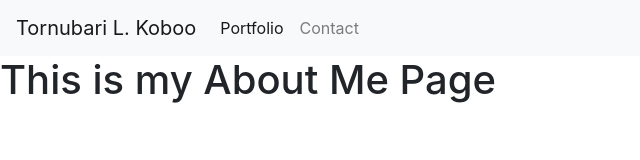
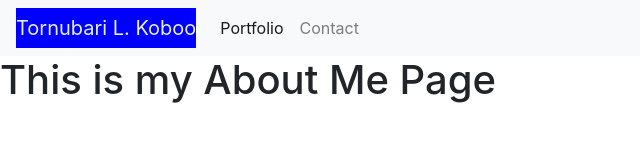
Before and after one commit to TornubariKoboo/Responsive_Portfolio, a plain HTML site: page index.html in a window 1280 px wide. Shown: the whole page, without its empty margins (0-640 px from the left). Drawn offline with nearby package versions, Linux system fonts and the light colour scheme.

Commit message:
added CSS style to pages

```diff
--- /dev/null
+++ b/assets/css/index.css
@@ -0,0 +1,4 @@
+.navbar-light .navbar-brand {
+    color: #e9ecef;
+    background:blue
+}
--- /dev/null
+++ b/assets/css/style.css
@@ -0,0 +1,4 @@
+.navbar-light .navbar-brand {
+    color: #e9ecef;
+    background: teal;
+}
--- a/index.html
+++ b/index.html
@@ -9,7 +9,6 @@
         <title></title>
         <meta name="description" content="">
         <meta name="viewport" content="width=device-width, initial-scale=1">
-        <link rel="stylesheet" href="">
         <link
         rel="stylesheet"
         href="https://stackpath.bootstrapcdn.com/bootstrap/4.5.2/css/bootstrap.min.css"
@@ -31,6 +30,7 @@
         integrity="sha384-B4gt1jrGC7Jh4AgTPSdUtOBvfO8shuf57BaghqFfPlYxofvL8/KUEfYiJOMMV+rV"
         crossorigin="anonymous"
       ></script>
+      <link rel="stylesheet" href="./assets/css/index.css">
     </head>
     <body>
         <nav class="navbar navbar-expand-lg navbar-light bg-light">
@@ -49,7 +49,7 @@
                 </li>
             </div>
           </nav>
-<h1> This is my About Me Page</h1>
+<h1 class="blue"> This is my About Me Page</h1>
         <script src="" async defer></script>
     </body>
 </html>
```
